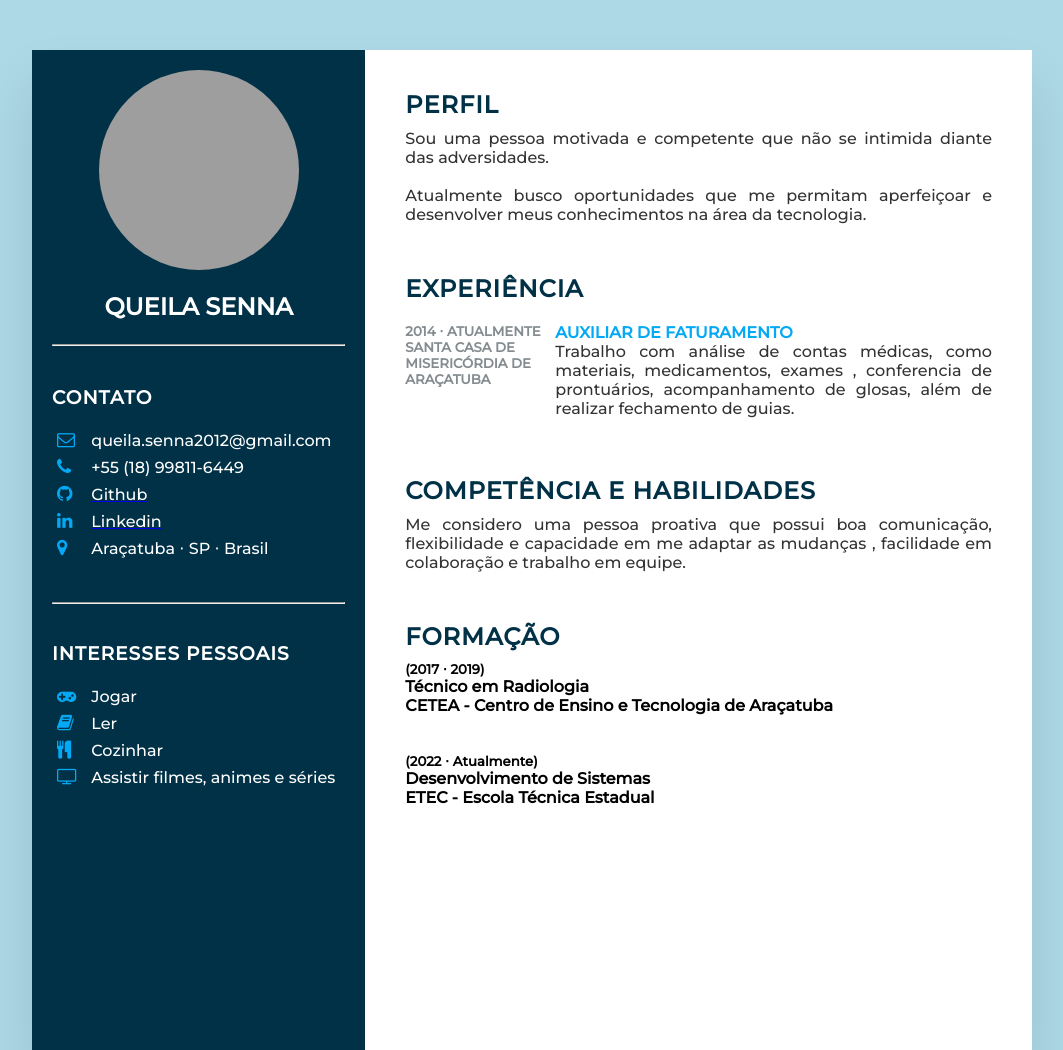
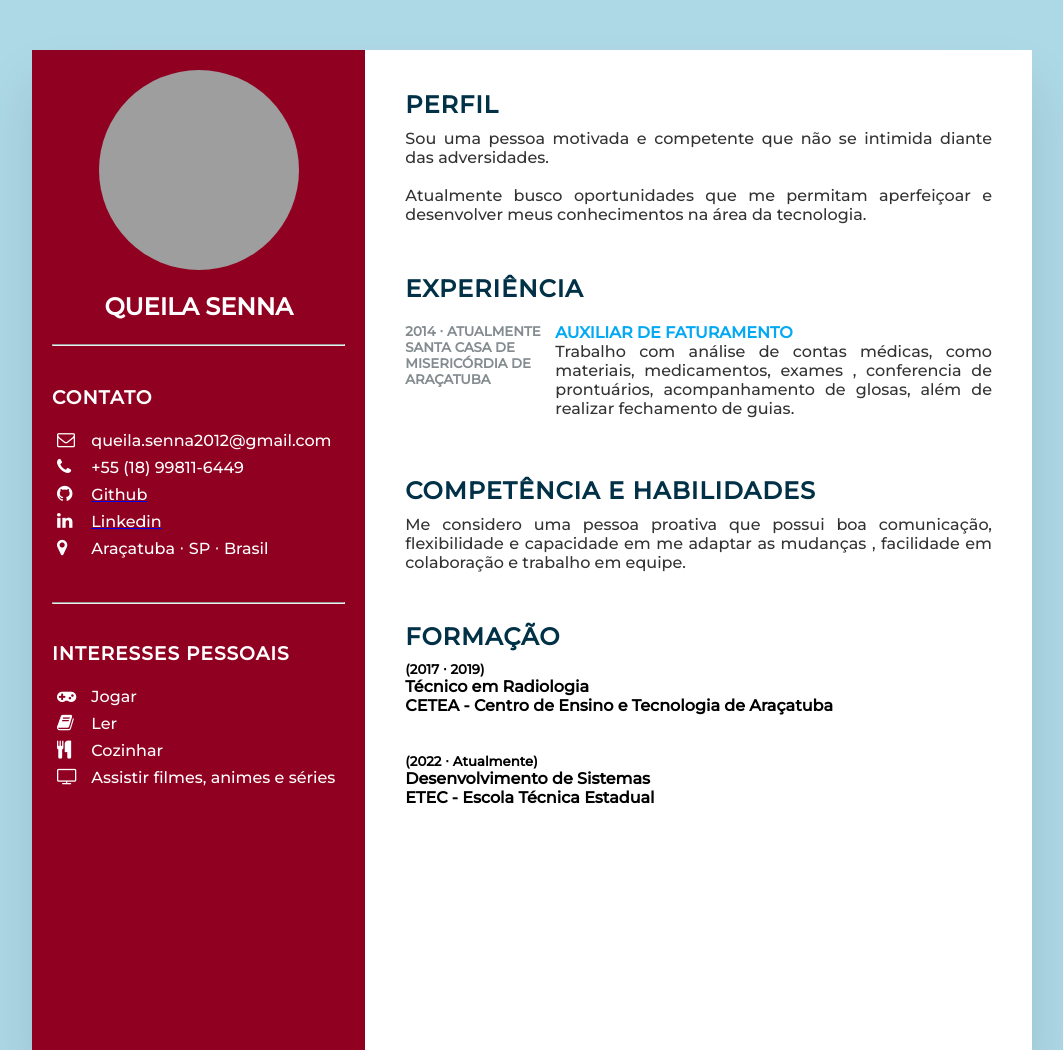
Before and after one commit to Queilasenna/curriculodev, a plain HTML site: page index.html in a window 1280 px wide. Shown: the top 1050 px of the page, without its empty margins (108-1171 px from the left). Drawn offline with Linux system fonts and the light colour scheme; grey boxes are pictures that could not be loaded.

Commit message:
Alteração de cores

```diff
--- a/estilo.css
+++ b/estilo.css
@@ -30,7 +30,7 @@ body {
 
 .container .left_side {
     position: relative;
-    background: #003147;
+    background: #900020;
     padding: 20px;
 }
 
@@ -103,7 +103,7 @@ body {
     display: inline-block;
     width: 30px;
     font-size: 18px;
-    color: #03a9f4;
+    color: #fff;
 }
 
 .InfoContato ul li span {
--- a/index.html
+++ b/index.html
@@ -20,7 +20,7 @@
                 <div class="fotoperfil">
                     <img src="https://i.imgur.com/Q6Hwy2U.jpeg">
                 </div>
-                <h2>Queila Senna<br><span></span></h2>
+                <h2>Queila Senna<br></h2>
             </div>
 <hr>
             <div class="InfoContato">
```
